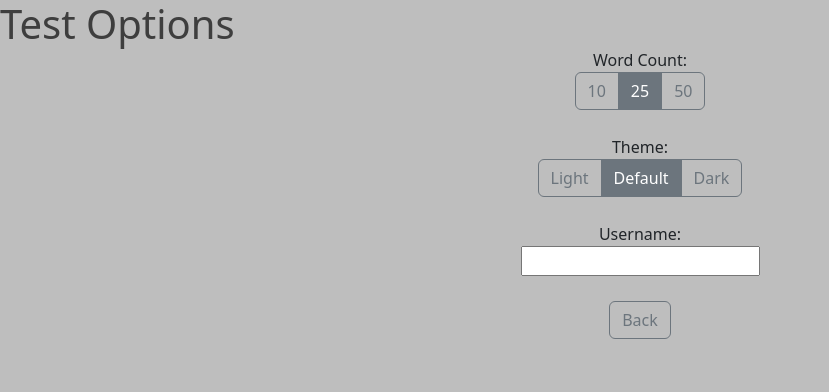
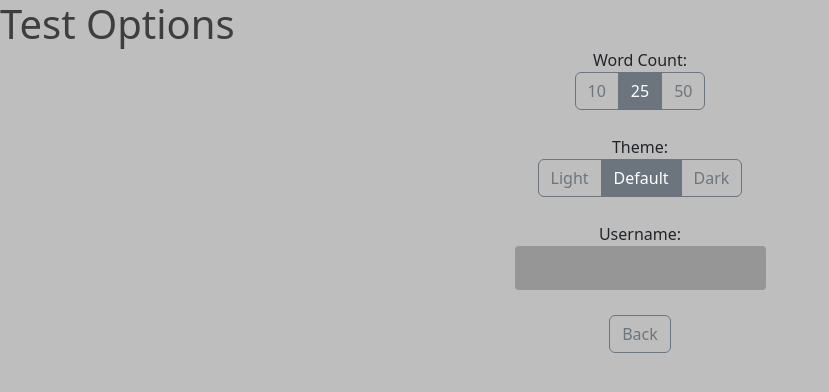
Before and after one commit to alexntragatakis/typing-speed-test, a React (Vite) app: page /typing-speed-test/options in a window 1280 px wide. Shown: the top 392 px of the page, without its empty margins (0-829 px from the left). Built offline with nearby package versions, Linux system fonts and the light colour scheme.

Commit message:
feat: add accuracy to leaderboard display

```diff
--- a/src/components/Leaderboard/Leaderboard.css
+++ b/src/components/Leaderboard/Leaderboard.css
@@ -87,6 +87,9 @@
 .col-wpm {
   width: 5rem;
 }
+.col-accuracy {
+  width: 5rem;
+}
 .col-date {
   width: 8rem;
   color: var(--back-text);
--- a/src/components/Leaderboard/Leaderboard.tsx
+++ b/src/components/Leaderboard/Leaderboard.tsx
@@ -70,6 +70,7 @@ const Leaderboard = () => {
                   <th className="col-rank">#</th>
                   <th className="col-username">Player</th>
                   <th className="col-wpm">WPM</th>
+                  <th className="col-accuracy">Accuracy</th>
                   <th className="col-date">Date</th>
                 </tr>
               </thead>
@@ -82,6 +83,7 @@ const Leaderboard = () => {
                     <td className="col-rank">{index + 1}</td>
                     <td className="col-username">{score.username}</td>
                     <td className="col-wpm">{score.wpm}</td>
+                    <td className="col-accuracy">{score.accuracy}%</td>
                     <td className="col-date">{formatDate(score.createdAt)}</td>
                   </tr>
                 ))}
--- a/src/components/Options/Options.css
+++ b/src/components/Options/Options.css
@@ -7,4 +7,10 @@
 }
 
 .input-text {
+  padding: 0.5rem;
+  font-size: 1rem;
+  border: 2px solid var(--boxbg);
+  background-color: var(--boxbg);
+  border-radius: 4px;
+  color: var(--correctly-typed-text);
 }
```
